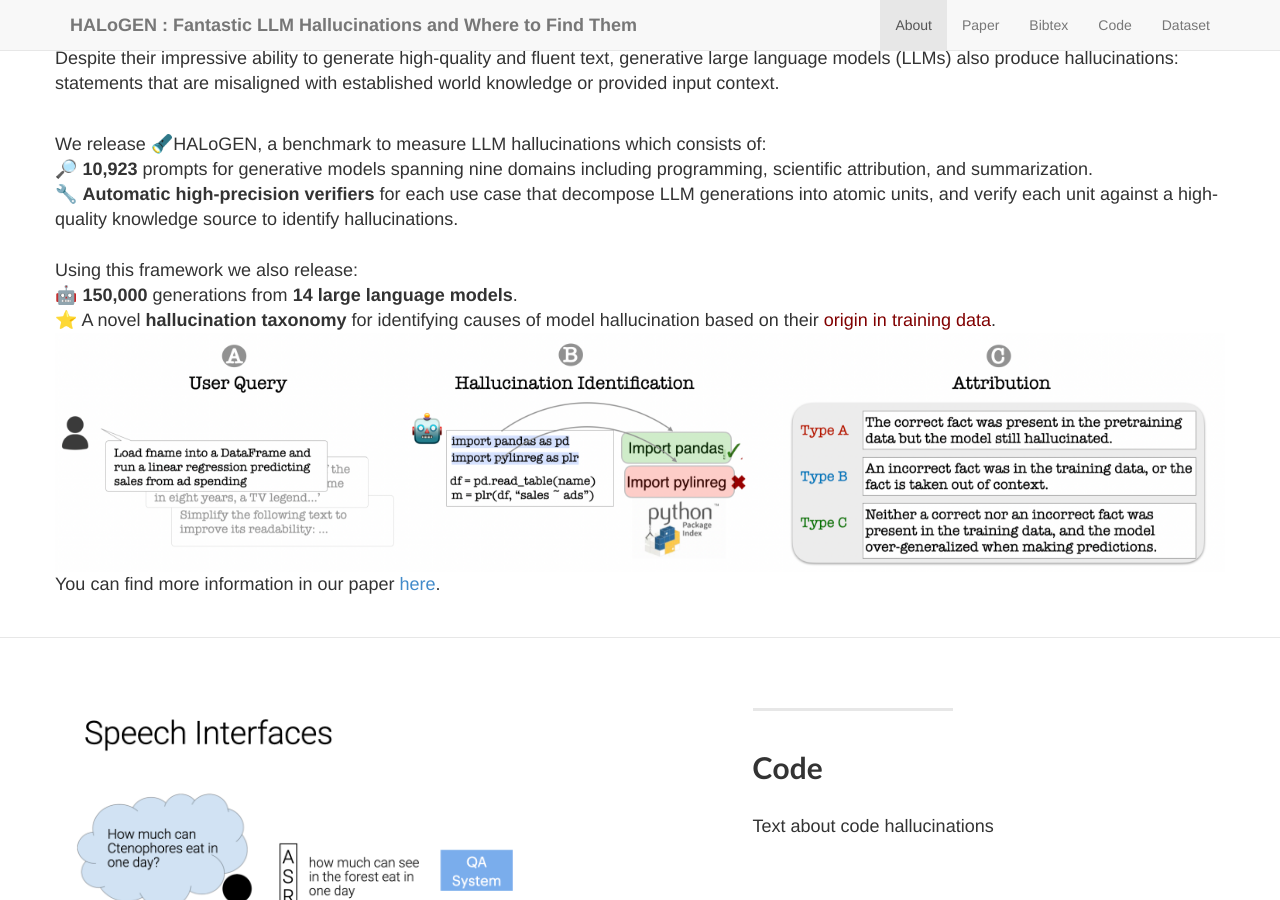
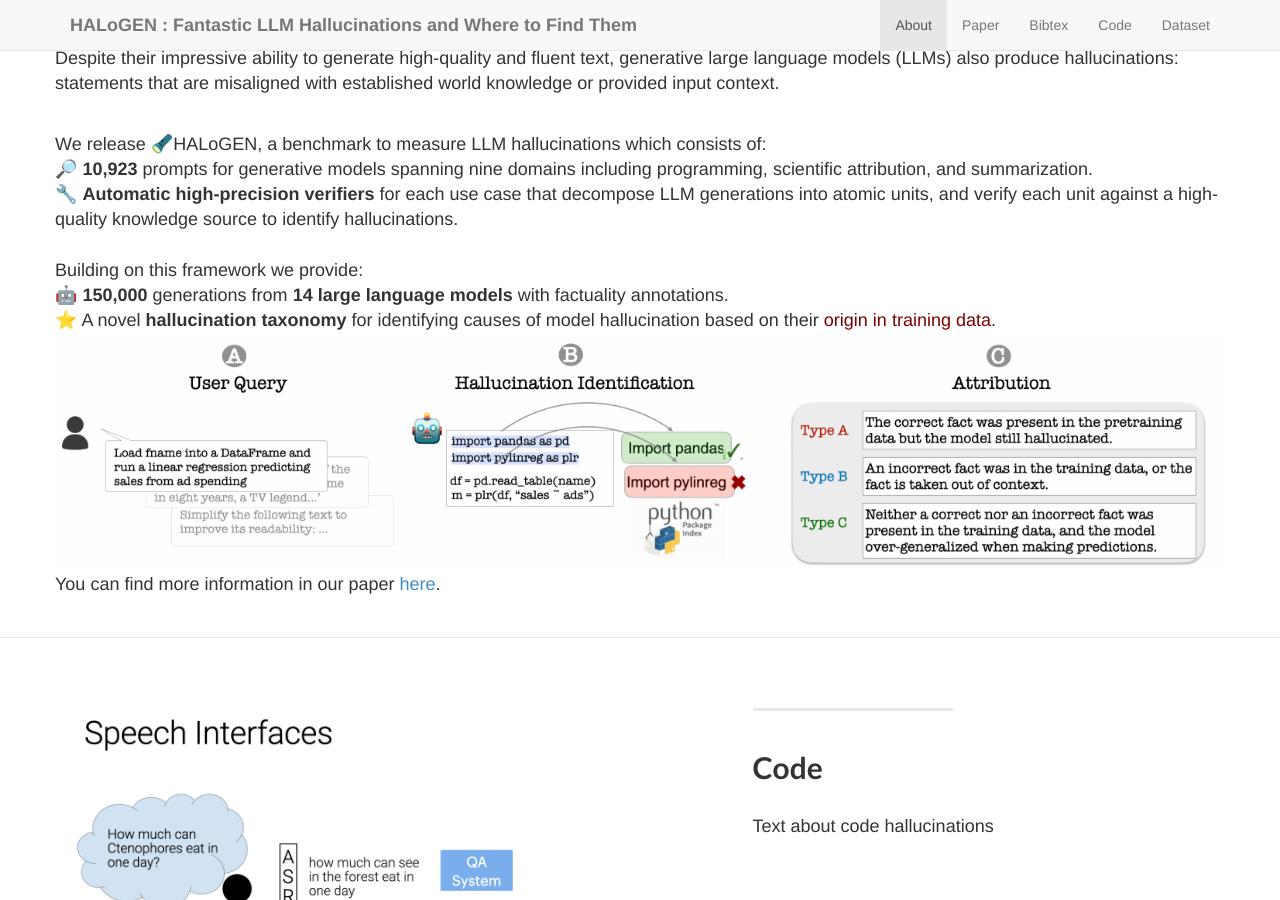
Before and after one commit to halogen-hallucinations/halogen-hallucinations.github.io, a Jekyll site: the page built from index.md, in a window 1280 px wide and 900 px high, scrolled down 904 px. Built offline with Jekyll 4.4.1, drawn with Linux system fonts in a browser that asks for light colours; our own code applies the rules of GitHub Pages for plain Markdown files.

Commit message:
Update about_title.html

```diff
--- a/_includes/about_title.html
+++ b/_includes/about_title.html
@@ -27,9 +27,9 @@ Despite their impressive ability to generate high-quality and fluent text, gener
             🔧 <b>Automatic high-precision verifiers</b> for each use case that decompose LLM generations into atomic units, and verify each unit against a high-quality knowledge source to identify hallucinations.</br></br>
 
 
-        Using this framework we also release:</br>
+        Building on this framework we provide:</br>
 
-        🤖 <b>150,000</b> generations from <b>14 large language models</b>.</br>
+        🤖 <b>150,000</b> generations from <b>14 large language models</b> with factuality annotations.</br>
         ⭐ A novel <b>hallucination taxonomy</b> for identifying causes of model hallucination based on their <span style="color: maroon;">origin in training data</span>.</br>
 
 
```
